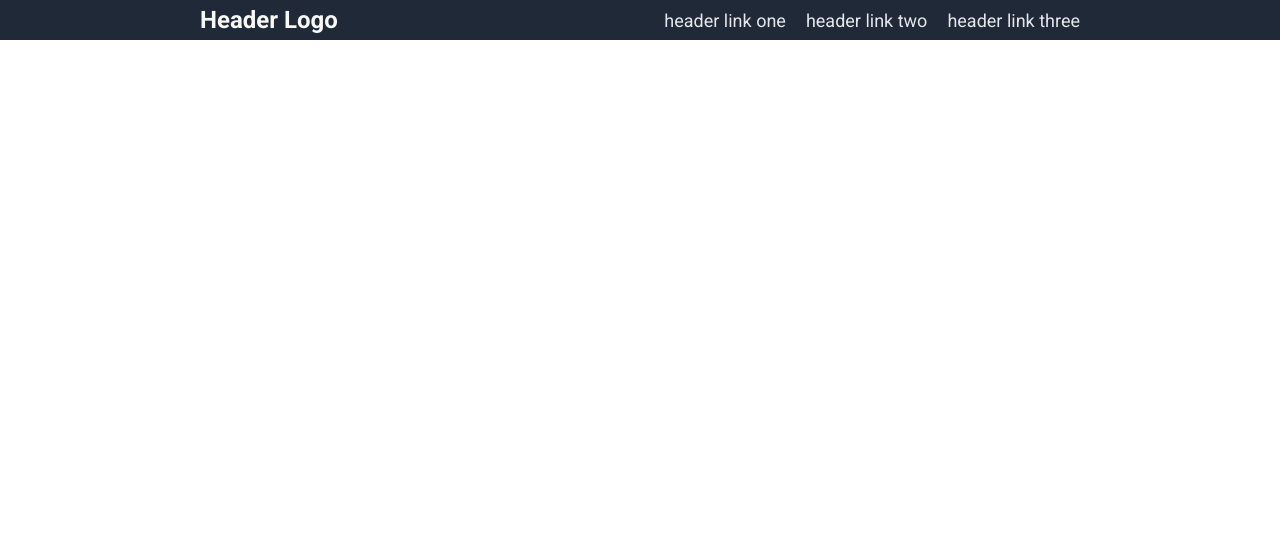
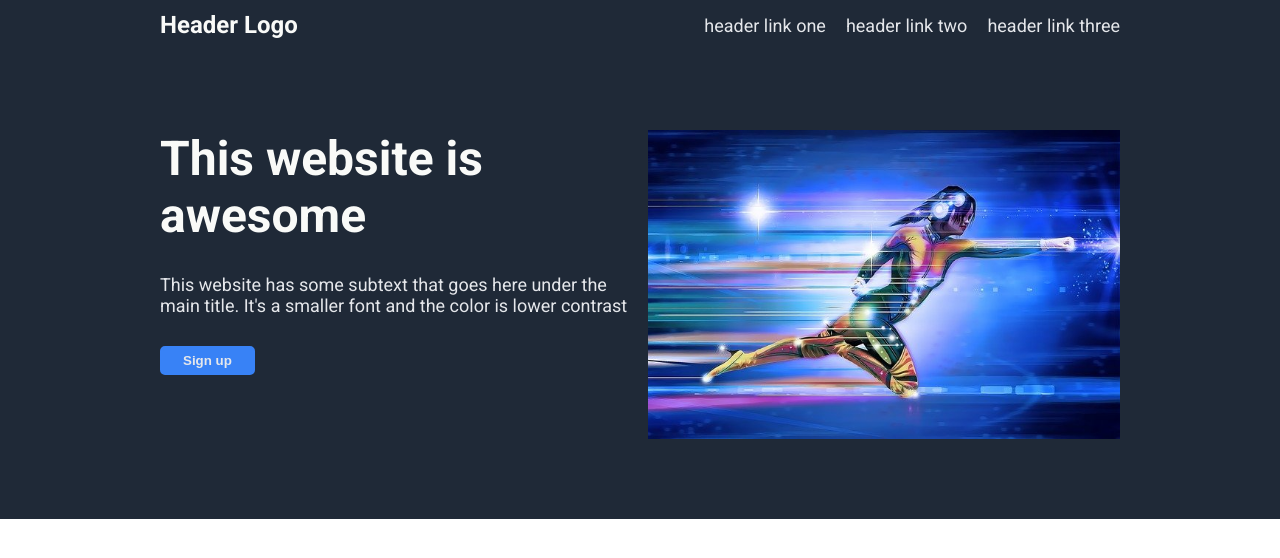
Before and after one commit to d2038/landing-page, a plain HTML site: page index.html in a window 1280 px wide. Drawn offline with Linux system fonts and the light colour scheme.

Commit message:
Add hero styles

```diff
--- a/index.html
+++ b/index.html
@@ -24,7 +24,20 @@
         </div>
       </div>
 
-      <div class="hero-text"></div>
+      <div class="hero-container">
+        <div class="hero-content">
+          <div class="hero-title">This website is awesome</div>
+
+          <div class="hero-text">
+            This website has some subtext that goes here under the main title.
+            It's a smaller font and the color is lower contrast
+          </div>
+
+          <button>Sign up</button>
+        </div>
+
+        <img src="./images/hero.jpg" alt="hero image">
+      </div>
     </div>
 
     <!-- <div class="info">
--- a/style.css
+++ b/style.css
@@ -1,13 +1,16 @@
 body {
   margin: 0;
+  font-family: 'Roboto', sans-serif;
+}
+
+body, .hero {
   display: flex;
   flex-direction: column;
-  font-family: 'Roboto', sans-serif;
 }
 
 .hero {
   background-color: #1f2937;
-  padding: 0 200px 0;
+  padding: 0 160px 0;
 }
 
 .header {
@@ -15,6 +18,7 @@ body {
   justify-content: space-between;
   align-items: center;
   height: 40px;
+  padding: 5px 0;
 }
 
 .header ul {
@@ -28,11 +32,50 @@ body {
 .header li a {
   text-decoration: none;
   font-size: 18px;
-  color: #E5E7EB;
+  color: #e5e7eb;
 }
 
 .header-logo {
   font-size: 24px;
   font-weight: bold;
-  color: #F9FAF8;
+  color: #f9faf8;
 }
+
+.hero-container {
+  display: flex;
+  margin: 80px 0;
+  gap: 15px;
+}
+
+.hero-content,
+.hero-container img {
+  width: 0;
+  display: flex;
+  flex: 1;
+}
+
+.hero-content {
+  flex-direction: column;
+  gap: 30px;
+}
+
+.hero-title {
+  font-size: 48px;
+  font-weight: bolder;
+  color: #f9faf8;
+}
+
+.hero-text {
+  font-size: 18px;
+  color: #e5e7eb;
+}
+
+.hero-content button {
+  width: fit-content;
+  background-color: #3882f6;
+  color: #e5e7eb;
+  font-weight: bold;
+  padding: 4px 20px;
+  border: 3px solid #3882f6;
+  border-radius: 5px;
+}
```
Also changed, not shown: images/hero.jpg (added).
